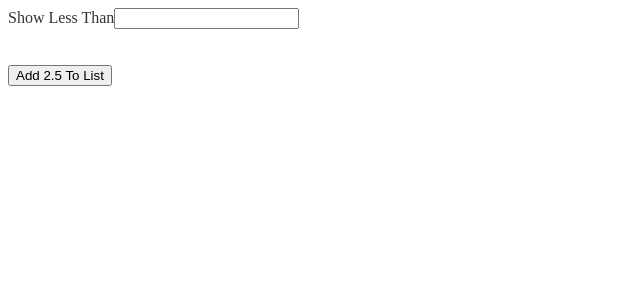
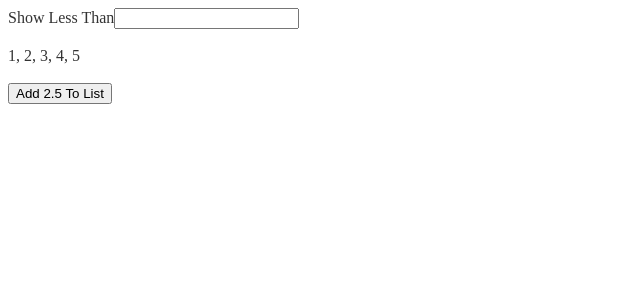
Before and after one commit to suckitfa/react-simpliied-beginner-code, a React (Vite) app: page / in a window 1280 px wide. Shown: the top 300 px of the page, without its empty margins (0-640 px from the left). Built offline with nearby package versions, Linux system fonts and the light colour scheme.

Commit message:
feat: important to know that never store derived state

```diff
--- a/src/components/NeverStoreDerviedState.jsx
+++ b/src/components/NeverStoreDerviedState.jsx
@@ -2,20 +2,14 @@ import { useState } from "react"
 
 export default function NeverStoreDerviedState() {
     const [items, setItems] = useState([1, 2, 3, 4, 5])
-    const [filteredItems, setFilteredItems] = useState([])
+    const [inputValue, setInputValue] = useState("")
 
-    function updateFilteredItems(e) {
-        if (e.target.value === "") {
-            setFilteredItems(items)
-        } else {
-            setFilteredItems(items.filter(item => item < e.target.valueAsNumber))
-
-        }
-    }
+    const filteredItems = inputValue ? items.filter(i => i < inputValue) : items
     return (
         <>
             <label htmlFor="lessThan">Show Less Than</label>
-            <input type="number" id="lessThan" onChange={updateFilteredItems} />
+            <input
+                type="number" id="lessThan" onInput={e => setInputValue(e.target.valueAsNumber)} value={inputValue} />
             <br />
             <br />
             <div>
```
